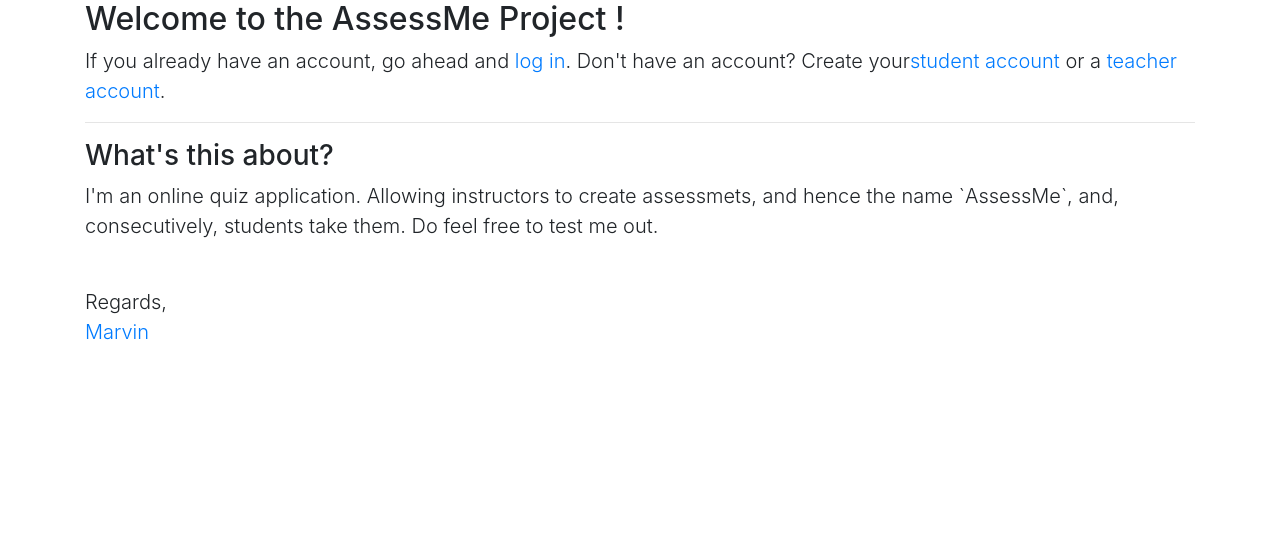
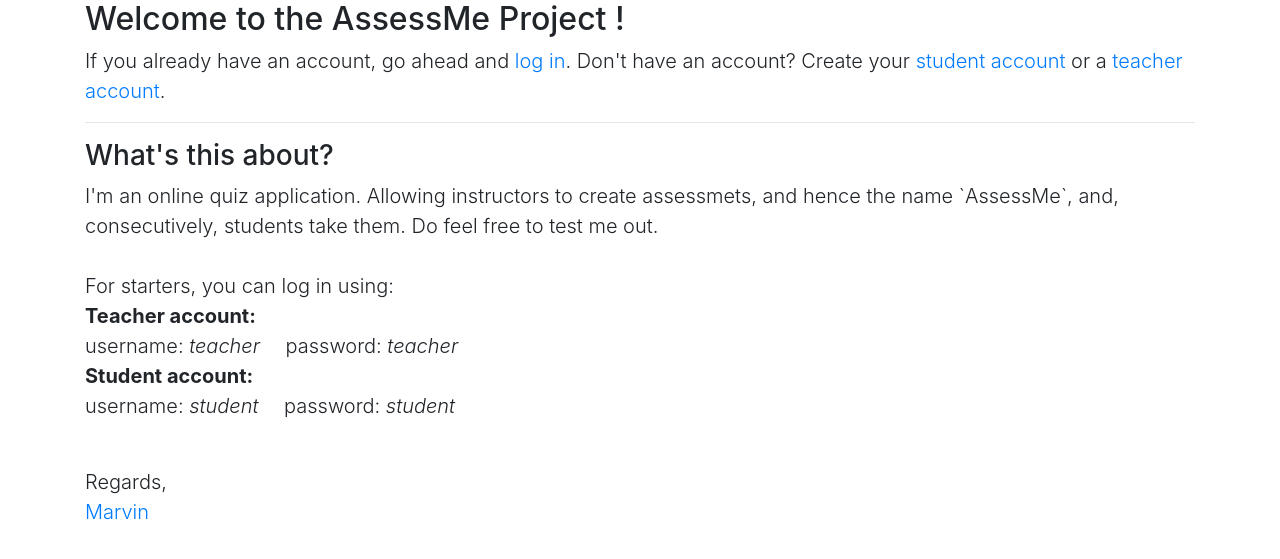
Before and after one commit to MarvinKweyu/AssessMe, a Django app: page / in a window 1280 px wide. Shown: the part 56-615 px from the top of the page. Run offline with Django 3.2, Linux system fonts and the light colour scheme; parts of the project's set-up code (start-up, migrations or seed data) failed here and were passed over; some libraries are stand-ins or nearby versions.

Commit message:
Add login credentials to home page

```diff
--- a/classroom/templates/classroom/home.html
+++ b/classroom/templates/classroom/home.html
@@ -5,7 +5,7 @@
   <h2>Welcome to the AssessMe Project ! <span class="icon-emo-happy"></span></h2>
   <p class="lead">
     If you already have an account, go ahead and <a href="{% url 'login' %}">log in</a>.
-    Don't have an account? Create your<a href="{% url 'student_signup' %}">student account</a> or a <a
+    Don't have an account? Create your <a href="{% url 'student_signup' %}">student account</a> or a <a
       href="{% url 'teacher_signup' %}">teacher account</a>.
   </p>
   <hr>
@@ -16,6 +16,18 @@
     I'm an online quiz application. Allowing instructors to create assessmets, and hence the name `AssessMe`, and,
     consecutively,
     students take them. Do feel free to test me out.
+    <br><br>
+    For starters, you can log in using:
+    <br>
+    <span style="font-weight: bold;">Teacher account:</span>
+    <br>
+    <span>username: <span style="font-style: italic; padding-right: 20px;">teacher </span> password: <span
+        style="font-style: italic; padding-right: 20px;">teacher </span></span>
+    <br>
+    <span style="font-weight: bold;">Student account:</span>
+    <br>
+    <span>username: <span style="font-style: italic; padding-right: 20px;">student </span> password: <span
+        style="font-style: italic; padding-right: 20px;">student </span></span>
   </p>
   <br>
   <p>Regards, <br><a href="https://marvinkweyu.thegreencodes.com/" target="_blank" rel="noopener">Marvin</a></p>
```
